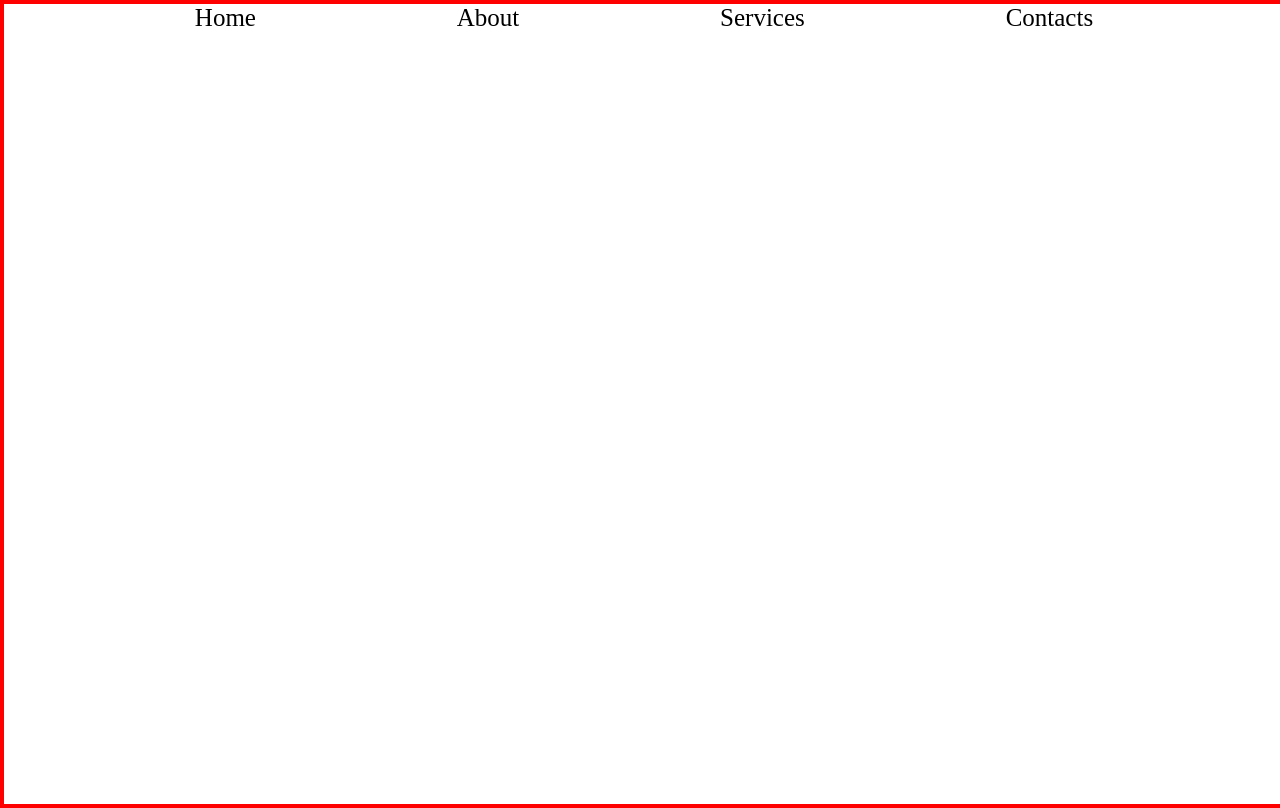
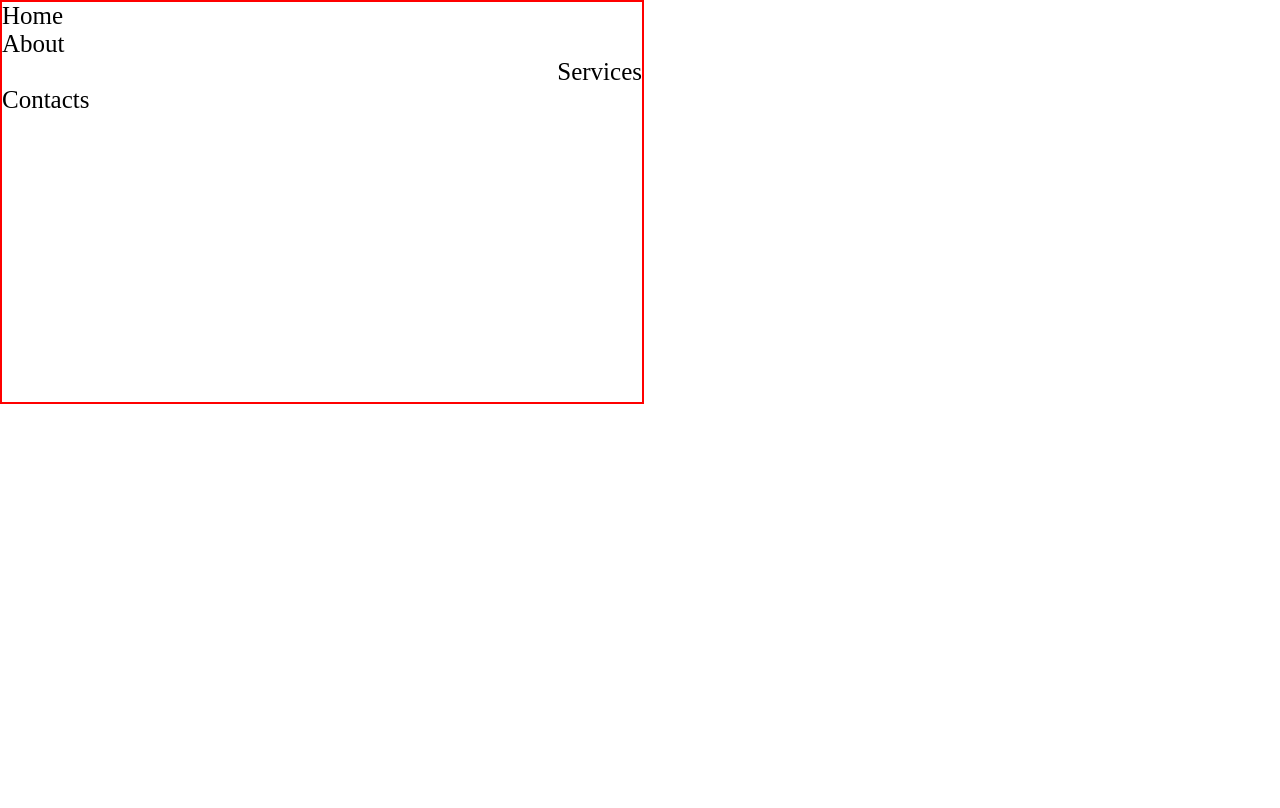
Before and after one commit to sakibcy/responsive-web-design, a plain HTML site: page index.html in a window 1280 px wide. Drawn offline with Linux system fonts and the light colour scheme.

Commit message:
added align-content, align-self

```diff
--- a/flexbox.css
+++ b/flexbox.css
@@ -6,16 +6,31 @@
 body {
   font-family: serif;
   font-size: 25px;
-  border: 4px solid red;
-  width: 100%;
-  min-height: 100vh;
 }
 
 .container {
-  width: 100%;
-  height: 100vh;
+  width: 50%;
+  height: 50vh;
+  border: 2px solid red;
   display: flex;
-  flex-direction: row;
-  gap: 10px;
+  flex-wrap: wrap;
+  flex-direction: column;
+  /* gap: 10px;
   justify-content: space-evenly;
+  align-content: space-around;
+  place-content: center center; */
+
+  /* align-content: center; */
+  /* align-items: center; */
+  /* text-align: center; */
 }
+
+.box-1 {
+}
+.box-2 {
+}
+.box-3 {
+  align-self: end;
+}
+.box-4 {
+}
```
Also changed, not shown: readMeImages/alignContent.png (added), readMeImages/alignContentSpace.png (added), readMeImages/alignItem.png (added), readMeImages/alignSelf.png (added), readMeImages/placeContent.png (added).
